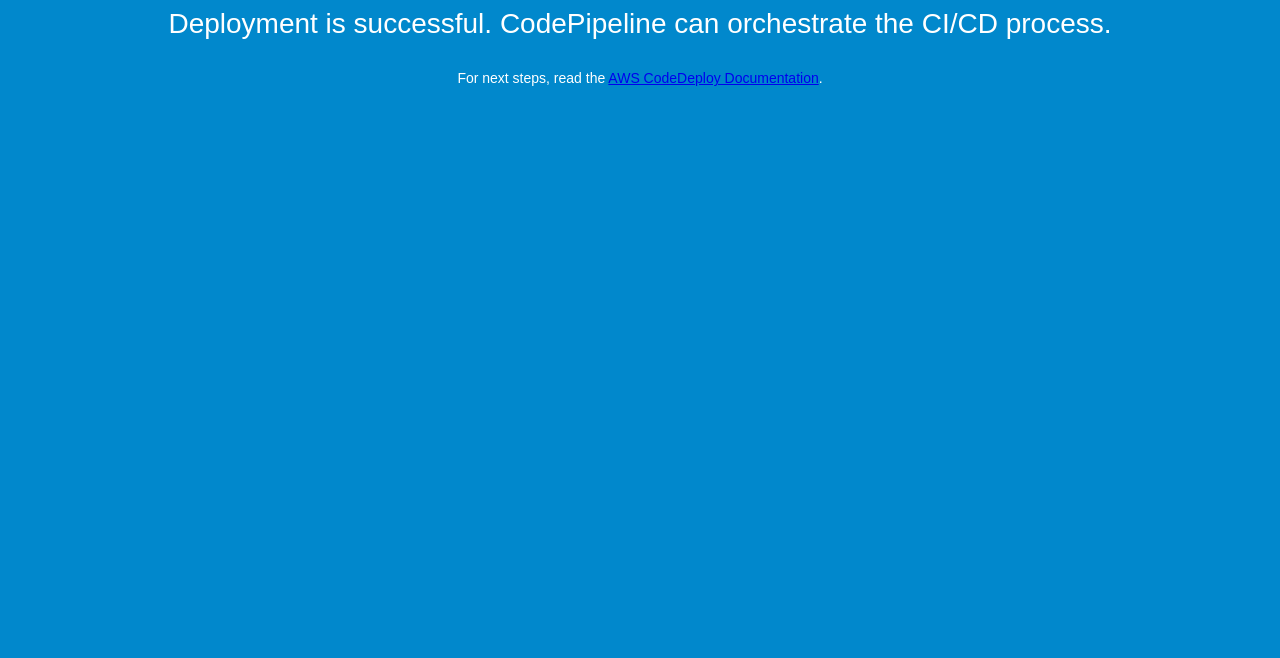
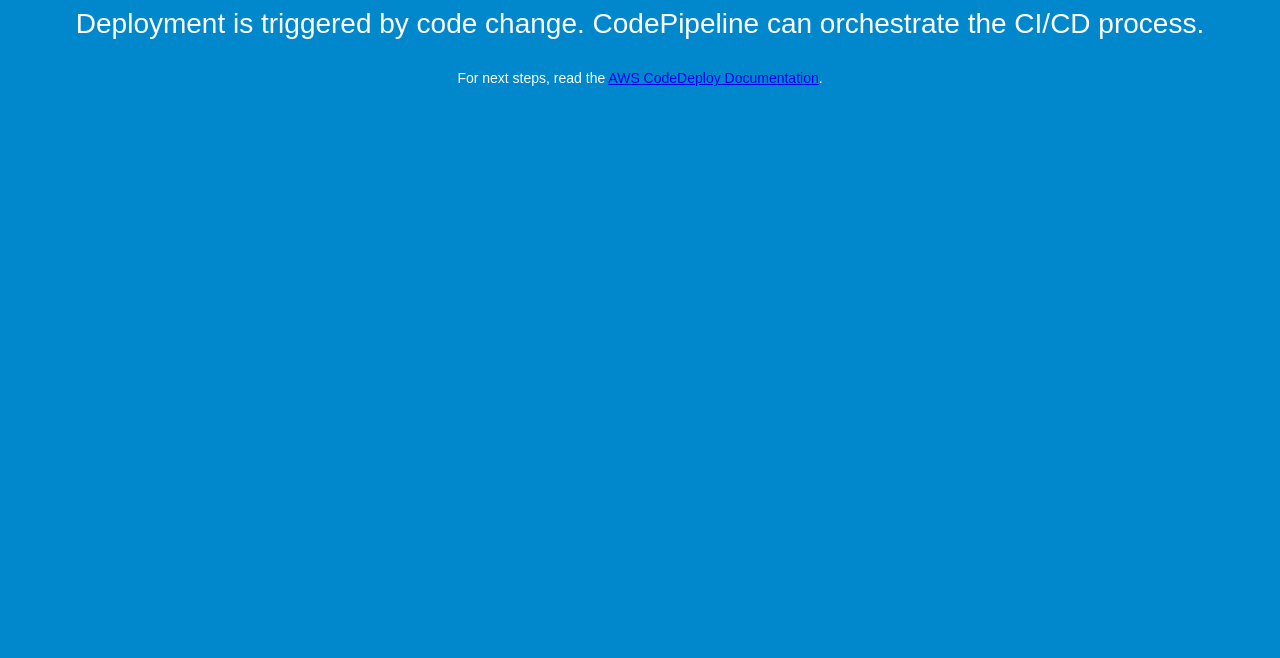
Before and after one commit to unuste37/YT-CodeDeploy, a plain HTML site: page index.html in a window 1280 px wide. Shown: the part 142-800 px from the top of the page. Drawn offline with Linux system fonts and the light colour scheme.

Commit message:
Update index.html

```diff
--- a/index.html
+++ b/index.html
@@ -27,7 +27,7 @@
 <body>
   <div align="center">
     <h1>Congratulations To Everyone</h1>
-    <h2>Deployment is successful. CodePipeline can orchestrate the CI/CD process. </h2>
+    <h2>Deployment is triggered by code change. CodePipeline can orchestrate the CI/CD process. </h2>
     <br>
     <p>For next steps, read the <a href="http://aws.amazon.com/documentation/codedeploy">AWS CodeDeploy Documentation</a>.</p>
   </div>
```
